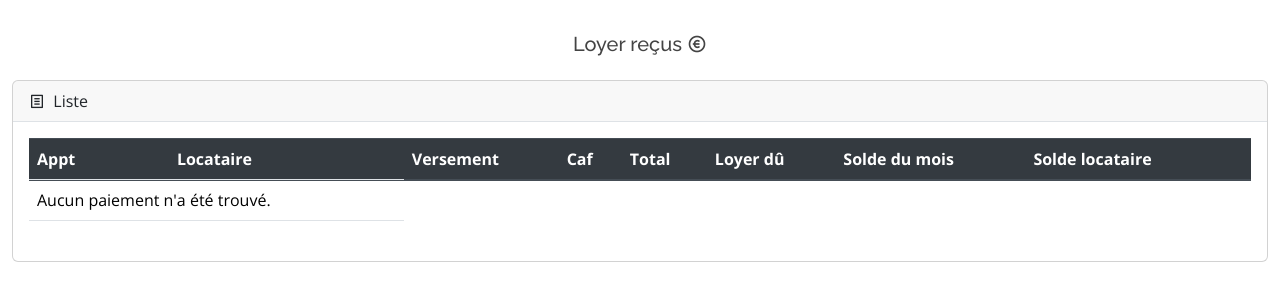
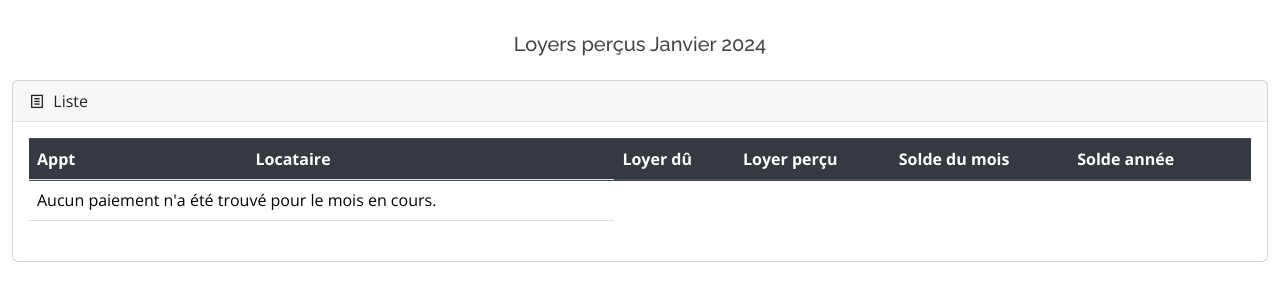
Before and after one commit to ardidjae/zays, a Symfony app: template templates/paiement/listerLoyer.html.twig in a window 1280 px wide. Shown: the part 72-373 px from the top of the page. Run offline with Twig, Linux system fonts and the light colour scheme; the template is opened without the code that fills it, so the values that code supplies are empty; some libraries are stand-ins or nearby versions.

Commit message:
modif lister loyer add scriptJavascript

```diff
--- a/templates/paiement/listerLoyer.html.twig
+++ b/templates/paiement/listerLoyer.html.twig
@@ -13,7 +13,7 @@
 </div>
       <section class="tables"></br>
       <div class="d-flex justify-content-center align-items-center mb-3">
-            <h5 class="text-center">Loyer reçus <i class="ri-money-euro-circle-line"></i></h5>
+            <h5 class="text-center" id="loyersTitle">Loyers perçus mois année</h5>
       </div>
         <div class="container-fluid">
           <div class="row">
@@ -31,12 +31,10 @@
                             <tr>
                                 <th scope="col">Appt</th>
                                 <th scope="col">Locataire</th>
-                                <th scope="col">Versement</th>
-                                <th scope="col">Caf</th>
-                                <th scope="col">Total</th>
                                 <th scope="col">Loyer dû</th>
+                                <th scope="col">Loyer perçu</th>
                                 <th scope="col">Solde du mois</th>
-                                <th scope="col">Solde locataire</th>
+                                <th scope="col">Solde année</th>
                                 <th scope="col"></th>
                             </tr>
                           </thead>
@@ -44,6 +42,9 @@
                       </thead>
                       <tr>
                       {% for p in pPaiements %}
+                        {% set paiementMonth = p.dateP|date("m") %}
+                        {% set currentMonth = "now"|date("m") %}
+                        {% if paiementMonth == currentMonth %}
                         <td>{{ p.bail.appartement.porte }}</td>
                         <td>
                         {{ p.bail.locataires[0].nom }} {{ p.bail.locataires[0].prenom }}
@@ -51,10 +52,8 @@
                             et {{ p.bail.locataires[1].nom }} {{ p.bail.locataires[1].prenom }}
                       {% endif %}
                         </td>
-                        <td>{{ p.montant }} €</td>
-                        <td>{{ p.caf }} €</td>
-                        <td>{{ p.montant + p.caf }} €</td>
                         <td>{{ p.bail.montantHC + p.bail.montantCharges }} €</td>
+                        <td>{{ p.montant }} € | Le {{ p.dateP |date('d/m/Y') }}</td>
                         <td>{{ p.bail.montantHC + p.bail.montantCharges - p.montant - p.caf  }} €</td>
                         <td>{{ p.bail.montantHC + p.bail.montantCharges - p.montant - p.caf  }} €</td>
                         <td>
@@ -65,9 +64,10 @@
                           </button>
                         </td>
                       </tr>
+                      {% endif %}
                       {% else %}
                       <tr>
-                          <td colspan="2">Aucun paiement n'a été trouvé.</td>
+                          <td colspan="2">Aucun paiement n'a été trouvé pour le mois en cours.</td>
                       </tr>
                       {% endfor %}
                     </table></br>
@@ -105,3 +105,25 @@
             });
         });
     </script>
+
+    <script>
+        function updateTitle() {
+            var currentDate = new Date();
+            var monthNames = ["Janvier", "Février", "Mars", "Avril", "Mai", "Juin", "Juillet", "Août", "Septembre", "Octobre", "Novembre", "Décembre"];
+            var currentMonth = monthNames[currentDate.getMonth()];
+            var currentYear = currentDate.getFullYear();
+
+            var titleElement = document.getElementById("loyersTitle");
+            titleElement.textContent = "Loyers perçus " + currentMonth + " " + currentYear;
+        }
+
+        // Appeler la fonction pour mettre à jour le titre au chargement de la page
+        updateTitle();
+    </script>
+
+    <script>
+    function genererQuittance(bailId) {
+        // Redirige vers l'action du contrôleur Symfony avec l'ID du bail
+        window.location.href = "{{ path('quittancePDF', { 'id': '_bailId_' }) }}".replace('_bailId_', bailId);
+    }
+    </script>
```
